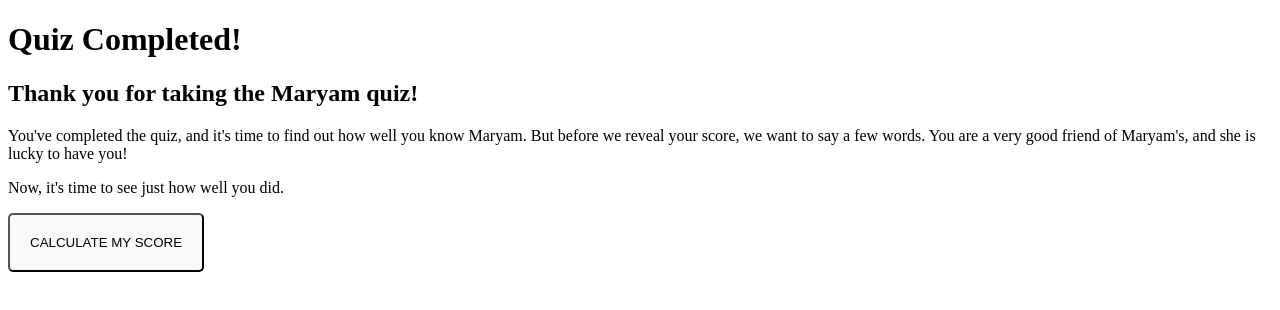
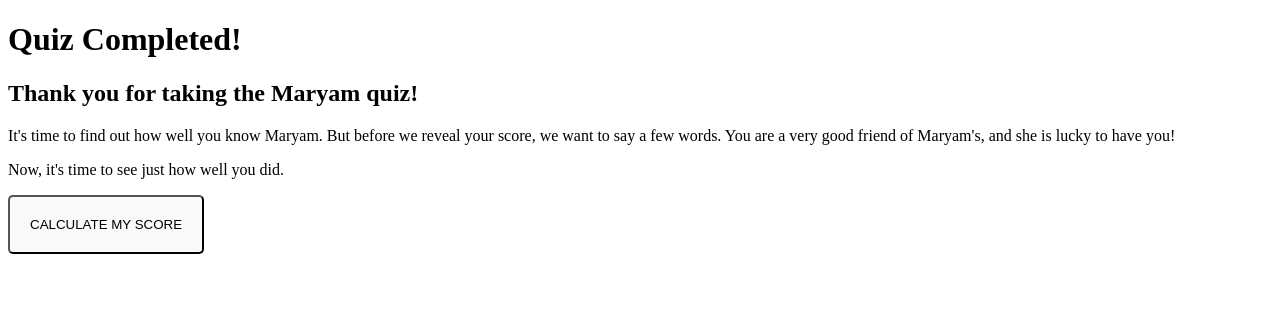
Before and after one commit to nicoladl/40shadesofmaryam, a Vue app: page /result in a window 1280 px wide. Shown: the top 310 px of the page. Built offline with nearby package versions, Linux system fonts and the light colour scheme.

Commit message:
fix: update restart link

```diff
--- a/src/views/QuizView.vue
+++ b/src/views/QuizView.vue
@@ -12,7 +12,7 @@ import OptionsList from "@/components/OptionsList.vue";
 
 const route = useRoute()
 const questionId = ref<number>(Number(route.query.questionId))
-const question = ref<Question>(quizState.questions.value[questionId.value].question)
+const question = ref<string>(quizState.questions.value[questionId.value].question)
 
 const onPrevQuestion = async () => {
   await router.push(`/quiz?questionId=${questionId.value - 1}`)
--- a/src/views/ResultView.vue
+++ b/src/views/ResultView.vue
@@ -47,7 +47,7 @@ const onShare = async () => {
 }
 
 const onRestart = () => {
-  router.push('/quiz?question=1')
+  router.push('/quiz?questionId=0')
 }
 </script>
 
@@ -55,7 +55,7 @@ const onRestart = () => {
   <div class="result">
     <h1>Quiz Completed!</h1>
     <h2>Thank you for taking the Maryam quiz!</h2>
-    <p>You've completed the quiz, and it's time to find out how well you know Maryam. But before we reveal your score,
+    <p>It's time to find out how well you know Maryam. But before we reveal your score,
       we want to say a few words.
 
       You are a very good friend of Maryam's, and she is lucky to have you!</p>
```
